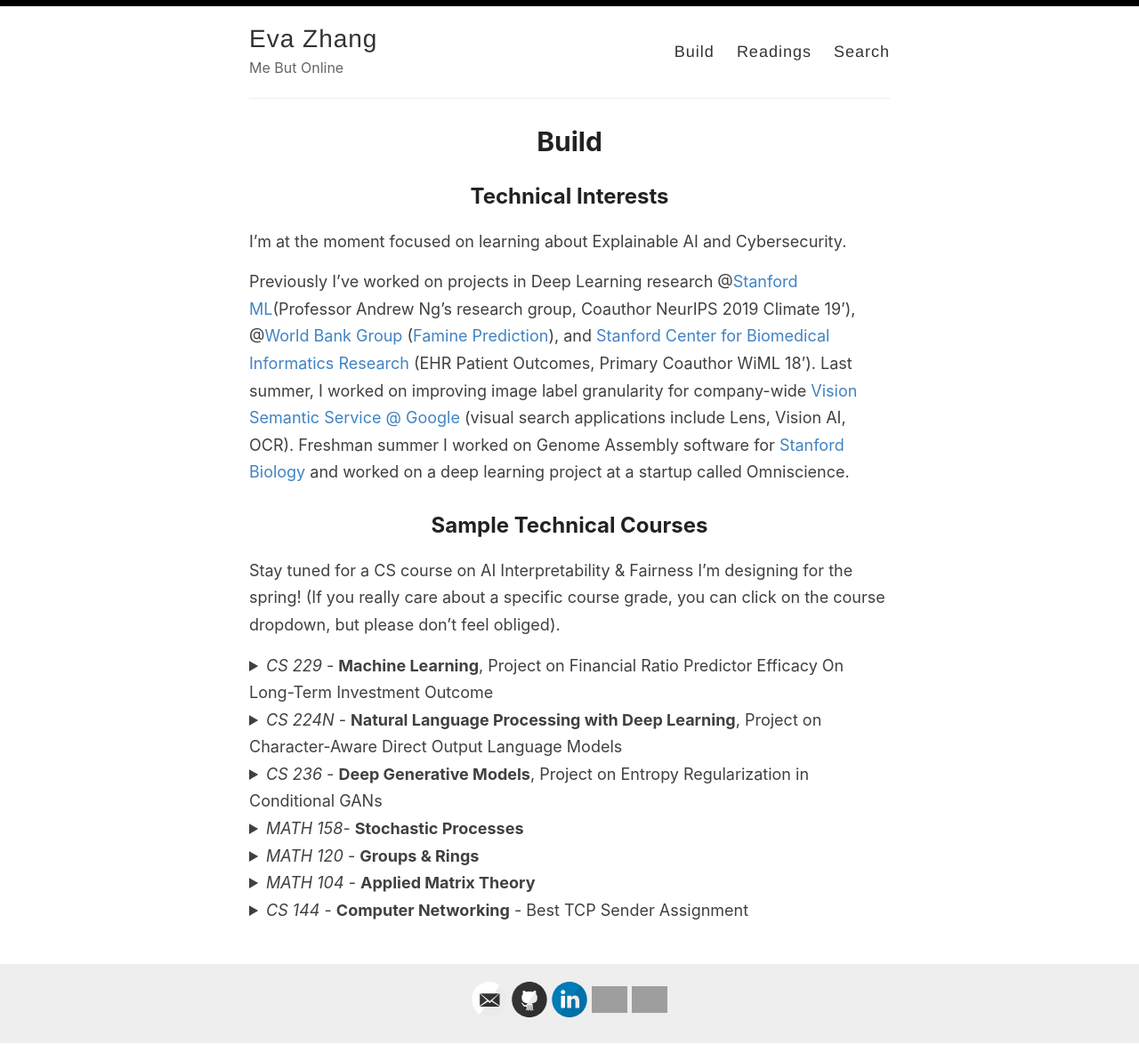
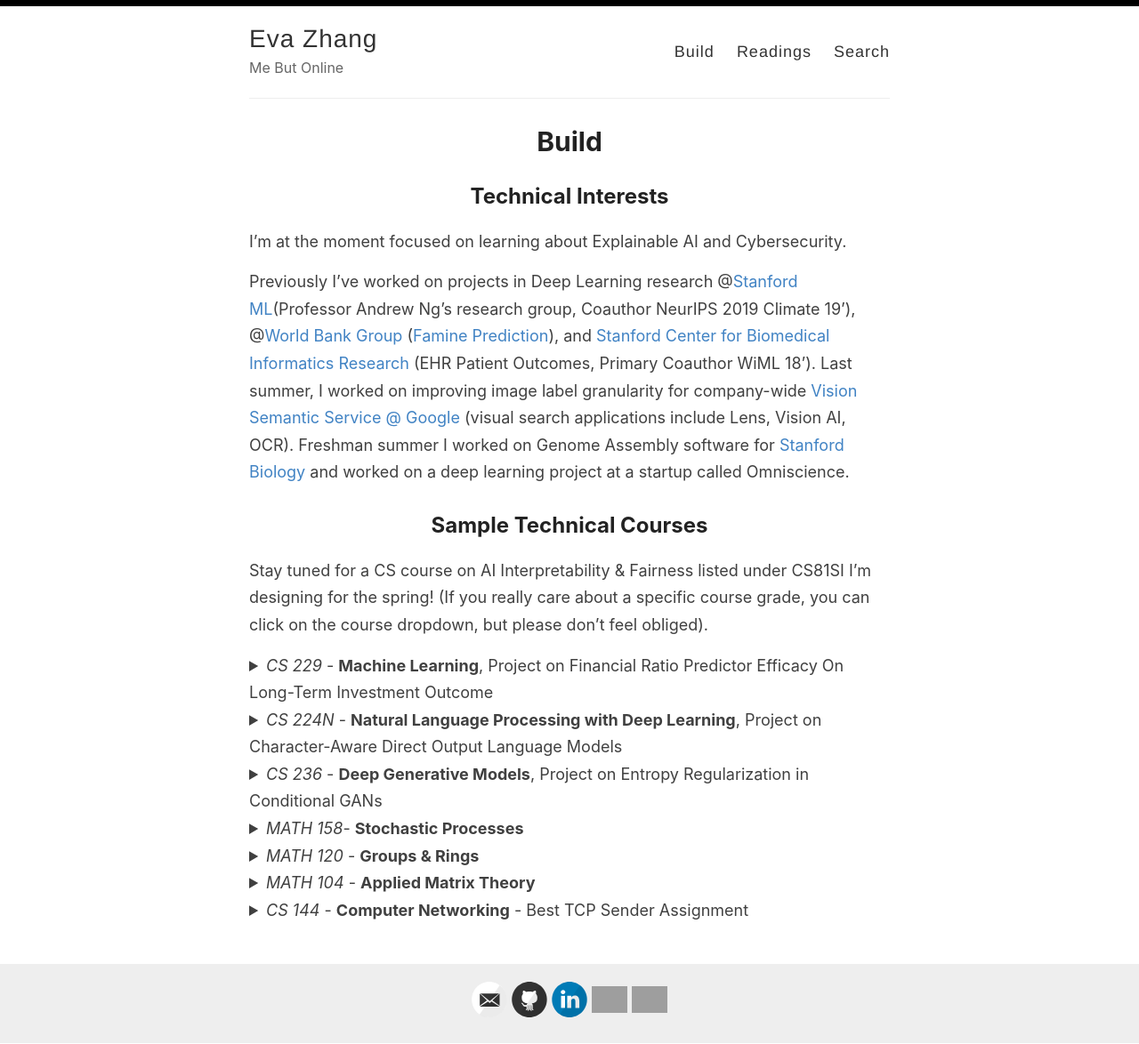
Before and after one commit to evazhang612/sokt-landing, a Jekyll site: the page built from _pages/technicals.md, in a window 1280 px wide. Shown: the whole page at 89% size. Built offline with Jekyll 4.4.1, drawn with Linux system fonts in a browser that asks for light colours; nearby versions of some CDN libraries; library files that are not in the unit come from our copies; grey boxes are pictures that could not be loaded.

Commit message:
Adding course name.

```diff
--- a/_pages/technicals.md
+++ b/_pages/technicals.md
@@ -10,7 +10,7 @@ I'm at the moment focused on learning about Explainable AI and Cybersecurity.
 Previously I've worked on projects in Deep Learning research @[Stanford ML](https://stanfordmlgroup.github.io/)(Professor Andrew Ng's research group, Coauthor NeurIPS 2019 Climate 19'), @[World Bank Group](https://www.worldbank.org/) ([Famine Prediction](https://www.worldbank.org/en/programs/famine-early-action-mechanism)), and [Stanford Center for Biomedical Informatics Research](https://bmir.stanford.edu/) (EHR Patient Outcomes, Primary Coauthor WiML 18'). Last summer, I worked on improving image label granularity for company-wide [Vision Semantic Service @ Google](https://images.google.com/) (visual search applications include Lens, Vision AI, OCR). Freshman summer I worked on Genome Assembly software for [Stanford Biology](https://www.morrisonlabatstanford.org/) and worked on a deep learning project at a startup called Omniscience.
 
 ## Sample Technical Courses
-Stay tuned for a CS course on AI Interpretability & Fairness I'm designing for the spring! (If you really care about a specific course grade, you can click on the course dropdown, but please don't feel obliged).
+Stay tuned for a CS course on AI Interpretability & Fairness listed under CS81SI I'm designing for the spring! (If you really care about a specific course grade, you can click on the course dropdown, but please don't feel obliged).
 
 {% raw %}
 <details>
```
